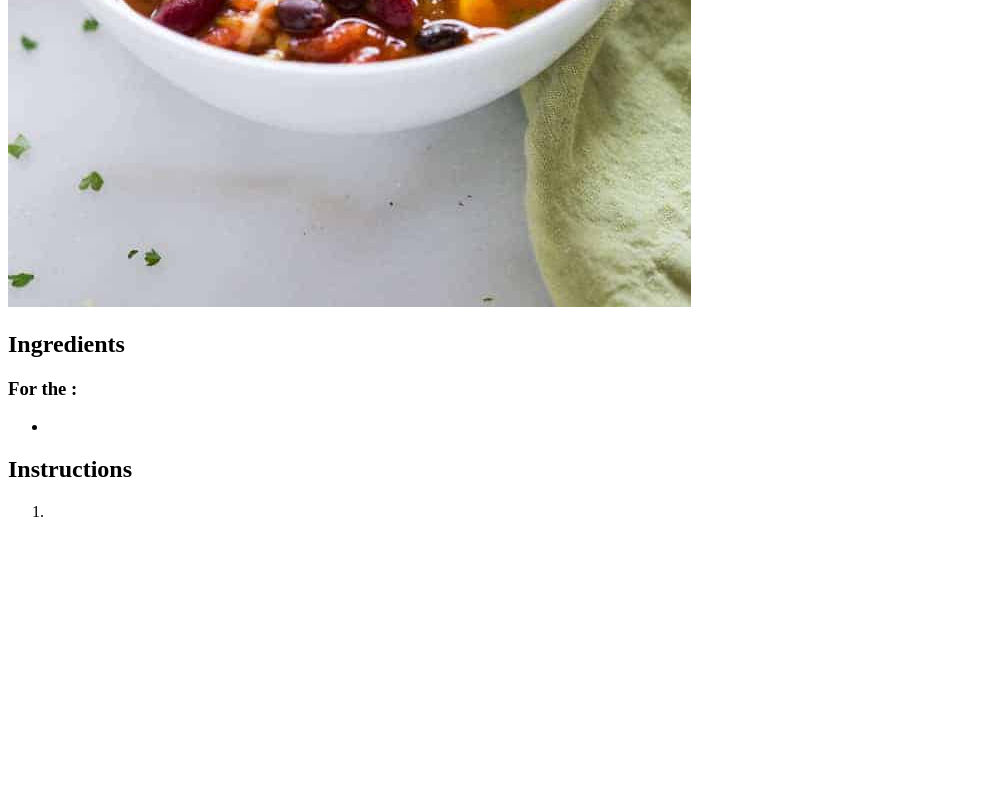
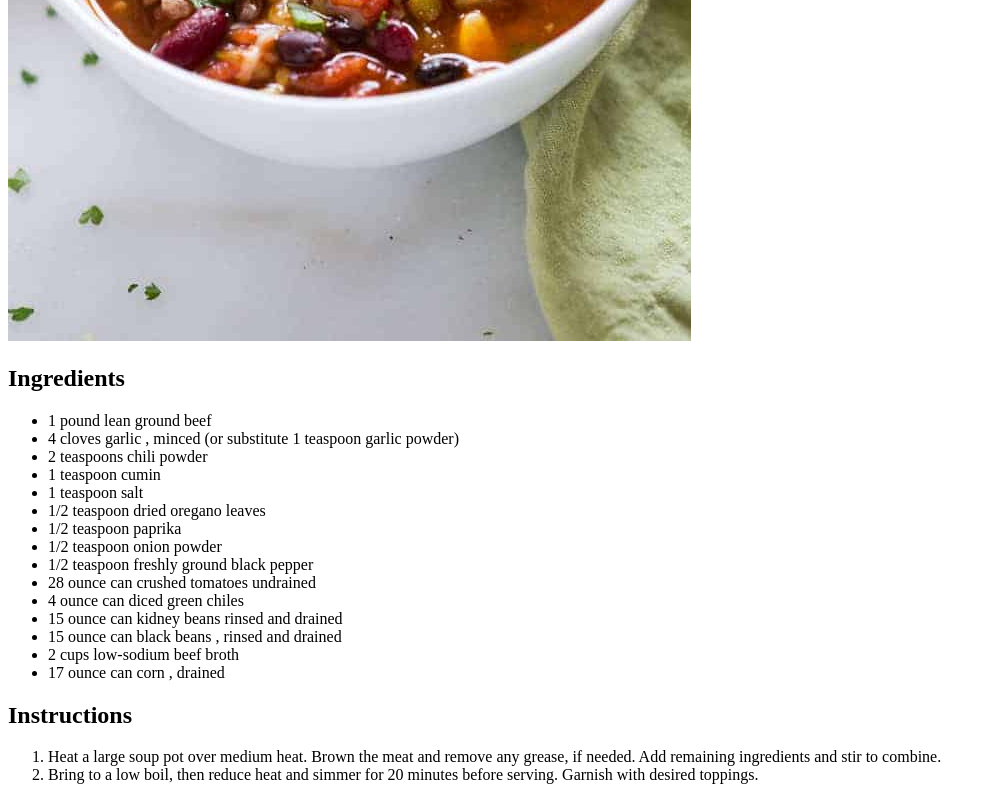
Before and after one commit to cwpodonovan/odin-recipes, a plain HTML site: page recipes/tacosoup.html in a window 1280 px wide. Shown: the part 844-1644 px from the top of the page, without its empty margins (0-992 px from the left). Before the commit the page ends 1381 px from the top, so only its background shows below. Drawn offline with Linux system fonts and the light colour scheme.

Commit message:
Add page content

```diff
--- a/recipes/tacosoup.html
+++ b/recipes/tacosoup.html
@@ -10,24 +10,35 @@
     <h1>Taco Soup Recipe</h1>
 
     <h2>Description</h2>
-    <p></p>
+    <p>This easy Taco Soup recipe is one of my favorite meals when I want something healthy, quick, and tasty.  This one-pot meal can also be made in the Crock Pot or Instant Pot!</p>
 
     <img src="../images/TacoSoup.jpg" alt="A picture of taco soup.">
 
     <h2>Ingredients</h2>
 
-
-    <h3>For the :</h3>
     <ul>
-        <li></li>
-
+        <li>1 pound lean ground beef</li>
+        <li>4 cloves garlic , minced (or substitute 1 teaspoon garlic powder)</li>
+        <li>2 teaspoons chili powder</li>
+        <li>1 teaspoon cumin</li>
+        <li>1 teaspoon salt</li>
+        <li>1/2 teaspoon dried oregano leaves</li>
+        <li>1/2 teaspoon paprika</li>
+        <li>1/2 teaspoon onion powder</li>
+        <li>1/2 teaspoon freshly ground black pepper</li>
+        <li>28 ounce can crushed tomatoes undrained</li>
+        <li>4 ounce can diced green chiles</li>
+        <li>15 ounce can kidney beans rinsed and drained</li>
+        <li>15 ounce can black beans , rinsed and drained</li>
+        <li>2 cups low-sodium beef broth</li>
+        <li>17 ounce can corn , drained</li>
     </ul>
 
 
     <h2>Instructions</h2>
     <ol>
-        <li></li>
-
+        <li>Heat a large soup pot over medium heat. Brown the meat and remove any grease, if needed. Add remaining ingredients and stir to combine. </li>
+        <li>Bring to a low boil, then reduce heat and simmer for 20 minutes before serving. Garnish with desired toppings.</li>
     </ol>
 
 
```
